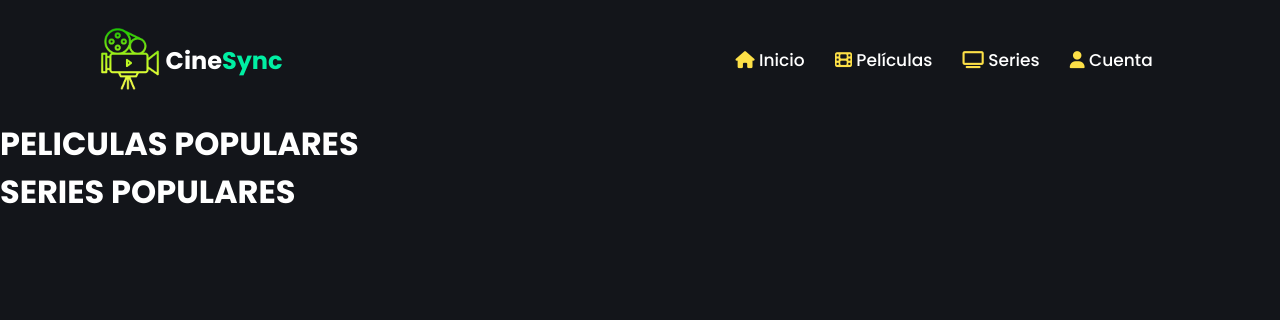
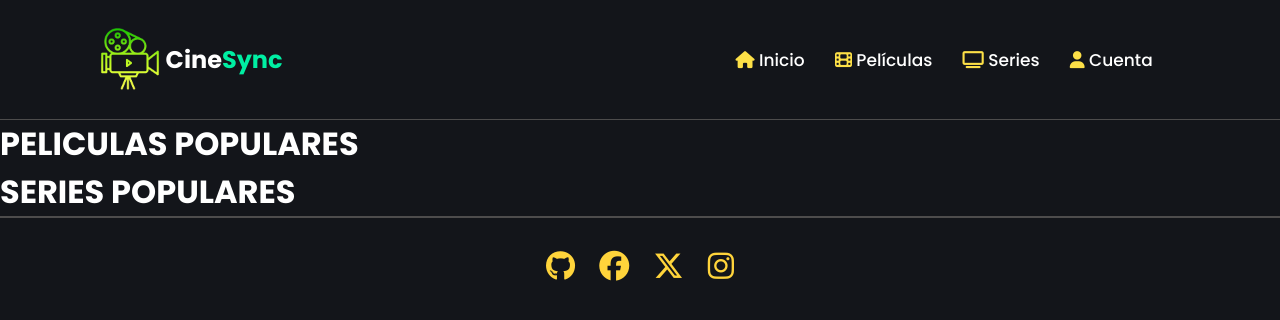
Before and after one commit to TheLastChance2/Proyecto-personal-1, a Django app: page /home/ in a window 1280 px wide. Shown: the top 320 px of the page. Run offline with Django 5.2, Linux system fonts and the light colour scheme; data that the repository does not hold is empty; some libraries are stand-ins or nearby versions.

Commit message:
Push del Footer Terminado

```diff
--- a/CineSync/static/css/estilo_base.css
+++ b/CineSync/static/css/estilo_base.css
@@ -14,23 +14,22 @@ body {
     color: #fff;
 
 }
-
+    /* todo---------------- Styles Navbar Css ---------------- */
 nav{
     height: 15vh;
     width: 100vw;
-    /* background-color: aliceblue; */
     display: flex;
     justify-content: center;
     align-items: center;
     min-height: 15vh;
     overflow: hidden;
+    border-bottom: 1px solid #4d4c4c;
 
 }
 
 .navbarclase{
     height: 80px;
     width: 1080px;
-    /* background-color: aqua; */
     display: flex;
     align-items: center;
     min-width: 3vw;
@@ -99,14 +98,13 @@ nav{
 
 
 
-/*-------------< Comienzo del CSS del menu desplegable del Navbar >-------------*/
+/**-------------< Comienzo del CSS del menu desplegable del Navbar >-------------*/
 
 .dropdown-content {
     display: none;
     position: absolute;
     background-color: #1a1b1c;
     min-width: 110px;
-    /* box-shadow: 0 4px 8px rgba(151, 168, 38, 0.365); */
     z-index: 1;
 }
 
@@ -127,5 +125,37 @@ nav{
     text-align: center;
 }
 
+/* todo-------------< Fin del CSS del menu desplegable del Navbar>-------------*/
 
-/*-------------< Fin del CSS del menu desplegable del Navbar>-------------*/
+
+/* !---------------- End Styles Navbar Css ---------------- */
+
+
+
+/* ?---------------- Start Styles Footer Css ---------------- */
+
+footer {
+    width: 100vw;
+    height: 100px;
+    display: flex;
+    justify-content: center;
+    align-items: center;
+    border-top: 2px solid #4d4c4c;
+    /* border-radius: 6px; */
+}
+
+.box-footer {
+    width: 80%;
+    display: flex;
+    justify-content: center;
+    align-items: center;
+    overflow: hidden;
+}
+
+
+
+.listanavbar-footer .claseli-footer {
+    display: inline-block;
+    font-size: 30px;
+    padding: 10px;
+}
--- a/CineSync/templates/base.html
+++ b/CineSync/templates/base.html
@@ -38,9 +38,9 @@
                             Películas
                         </a>
                         <div class="dropdown-content">
-                            <a href="#">Miedo</a>
-                            <a href="#">Susto</a>
                             <a href="#">Terror</a>
+                            <a href="#">Drama</a>
+                            <a href="#">Messi</a>
                             <a href="#">Scream</a>
                             <a href="#">Horror</a>
                         </div>
@@ -68,10 +68,42 @@
 
     <!--------------------< fin del Navbar <-------------------->
 
+
+    {% block content %} {% endblock %}
+
+
+
+
+
+    <!--------------------< Inicio de Footer <-------------------->
+
+        <footer>
+            <div class="box-footer">
+                <ul class="listanavbar-footer">
+                    <li class="claseli-footer">
+                        <a href=""><i class="fa-brands fa-github icon" style="color: #FFD43B;"></i></a>
+                    </li>
+                    <li class="claseli-footer">
+                        <a href=""><i class="fa-brands fa-facebook icon" style="color: #FFD43B;"></i></a>
+                    </li>
+                    <li class="claseli-footer">
+                       <a href=""> <i class="fa-brands fa-x-twitter icon" style="color: #FFD43B;"></i></a>
+                    </li>
+                    <li class="claseli-footer">
+                      <a href="">  <i class="fa-brands fa-instagram icon" style="color: #FFD43B;"></i></a>
+                    </li>
+                </ul>
+            </div>
+        </footer>
+
+
+
+    <!--------------------< Fin del Footer<-------------------->
+
+
+
 </body>
 
 
 </html>
 <script src="https://kit.fontawesome.com/c9ffc7d225.js" crossorigin="anonymous"></script>
-       {% block content %}
-        {% endblock %}
--- a/CineSync/templates/home.html
+++ b/CineSync/templates/home.html
@@ -1,4 +1,3 @@
-
 {% extends 'base.html' %}
 {% load static %}
 
@@ -25,4 +24,5 @@
     {% endfor %}
 </body>
 </html>
+
 {% endblock %}
```
